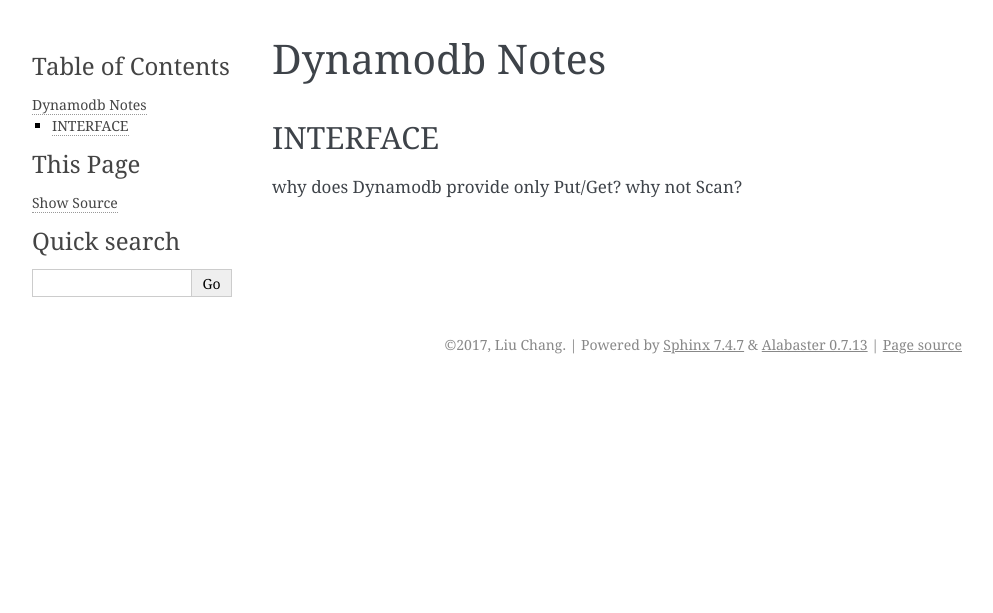
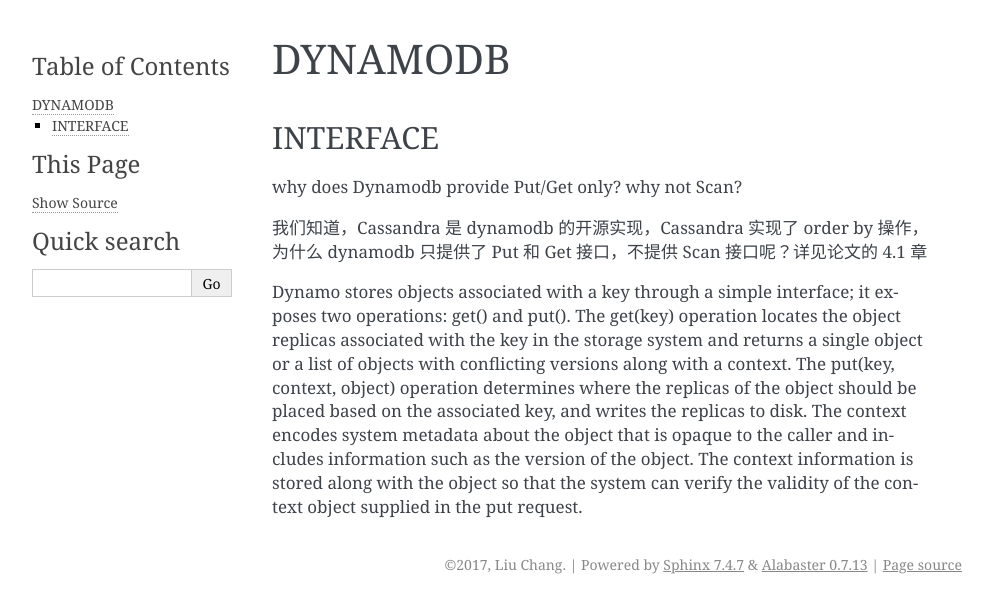
Before and after one commit to Liuchang0812/Paper, a Sphinx documentation site: the page built from source/NoSQL/Dynamodb.rst, in a window 1280 px wide. Shown: the top 613 px of the page, without its empty margins (148-1141 px from the left). Built offline with Sphinx 7.4.7, drawn with Linux system fonts in a browser that asks for light colours.

Commit message:
Update Dynamodb.rst

```diff
--- a/source/NoSQL/Dynamodb.rst
+++ b/source/NoSQL/Dynamodb.rst
@@ -1,8 +1,23 @@
-Dynamodb Notes
+DYNAMODB
 ##############
 
 
 INTERFACE
 ----------
 
-why does Dynamodb provide only Put/Get? why not Scan?
+why does Dynamodb provide Put/Get only? why not Scan?
+
+我们知道，Cassandra 是 dynamodb 的开源实现，Cassandra 实现了 order by 操作，为什么 dynamodb 只提供了 Put 和 Get 接口，不提供 Scan 接口呢？详见论文的 4.1 章 ::
+
+Dynamo stores objects associated with a key through a simple
+interface; it exposes two operations: get() and put(). The get(key)
+operation locates the object replicas associated with the key in the
+storage system and returns a single object or a list of objects with
+conflicting versions along with a context. The put(key, context,
+object) operation determines where the replicas of the object
+should be placed based on the associated key, and writes the
+replicas to disk. The context encodes system metadata about the
+object that is opaque to the caller and includes information such as
+the version of the object. The context information is stored along
+with the object so that the system can verify the validity of the
+context object supplied in the put request.
```
